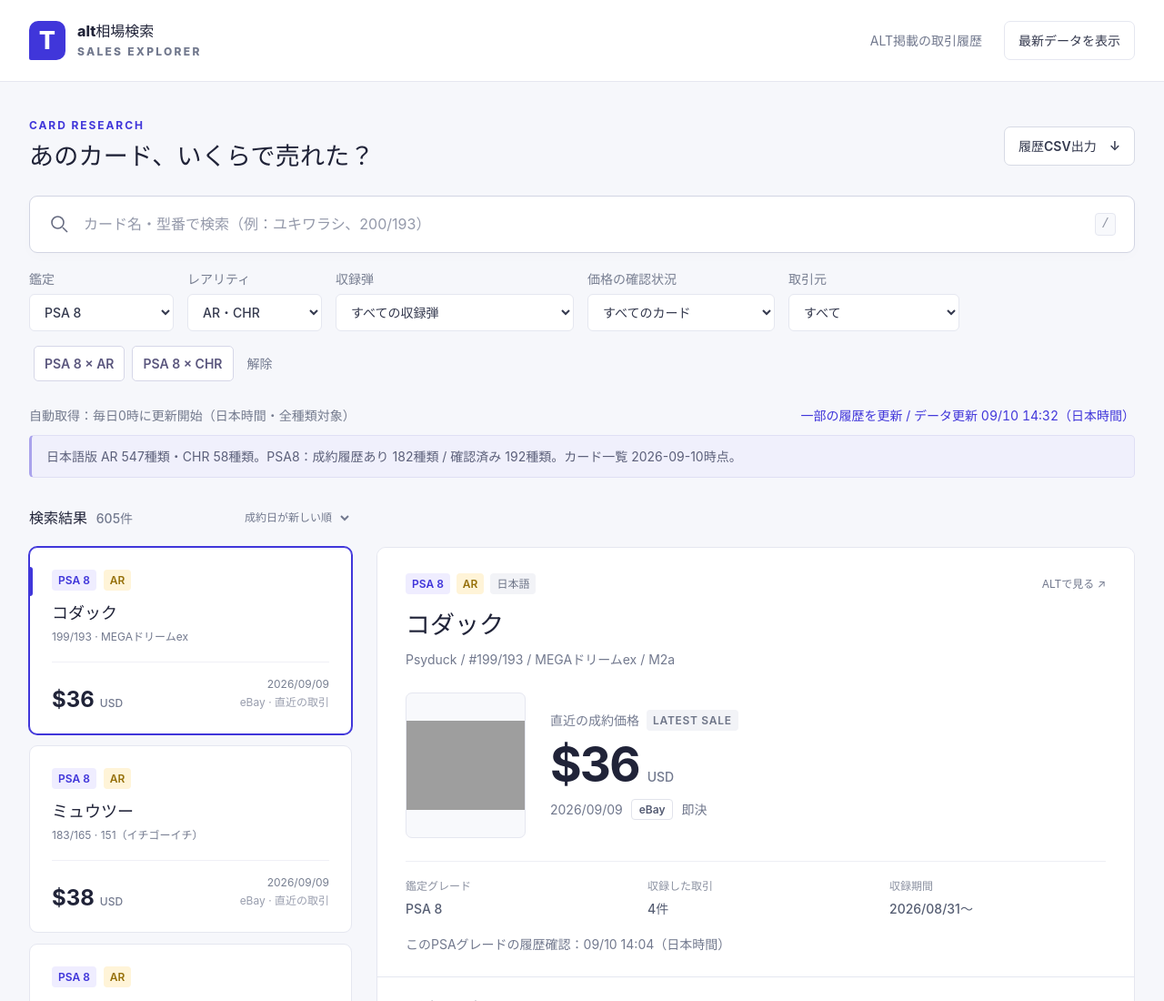
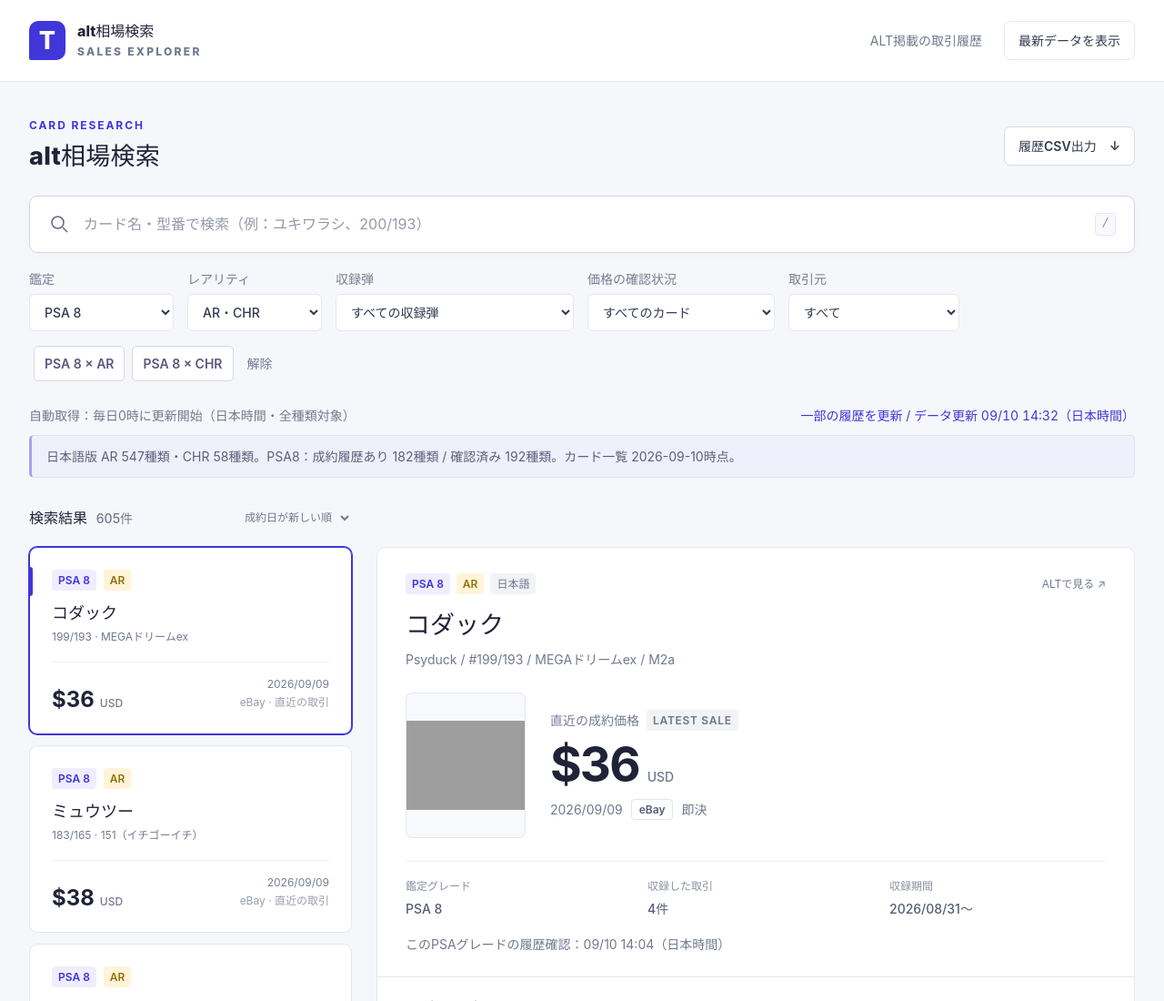
Before and after one commit to M0CH4771/tck-card-sales, a website with bundled scripts: page dist/index.html in a window 1280 px wide. Shown: the top 1100 px of the page at 91% size. Built offline with nearby package versions, Linux system fonts and the light colour scheme; grey boxes are pictures that could not be loaded.

Commit message:
Set main heading to alt相場検索

```diff
--- a/dist/index.html
+++ b/dist/index.html
@@ -13,7 +13,7 @@
   <header class="topbar"><a class="brand" href="./"><span class="brand-icon" aria-hidden="true">T</span><span>alt相場検索<small>SALES EXPLORER</small></span></a><div class="header-right"><span class="top-label">ALT掲載の取引履歴</span><button id="reload" class="button subtle">最新データを表示</button></div></header>
   <main>
     <section class="search-area" aria-labelledby="page-title">
-      <div class="section-heading"><div><p class="eyebrow">CARD RESEARCH</p><h1 id="page-title">あのカード、いくらで売れた？</h1></div><button class="button" id="export" disabled>履歴CSV出力 <span aria-hidden="true">↓</span></button></div>
+      <div class="section-heading"><div><p class="eyebrow">CARD RESEARCH</p><h1 id="page-title">alt相場検索</h1></div><button class="button" id="export" disabled>履歴CSV出力 <span aria-hidden="true">↓</span></button></div>
       <form id="search-form" role="search"><label class="searchbox"><svg aria-hidden="true" viewBox="0 0 24 24"><circle cx="10.5" cy="10.5" r="6.5"/><path d="m16 16 5 5"/></svg><input id="search" type="search" autocomplete="off" placeholder="カード名・型番で検索（例：ユキワラシ、200/193）" aria-label="カード名・型番で検索"><kbd aria-hidden="true">/</kbd></label></form>
       <div class="filters"><label>鑑定<select id="grade"><option value="all">PSA 8・9・10</option><option value="8" selected>PSA 8</option><option value="9">PSA 9</option><option value="10">PSA 10</option></select></label><label>レアリティ<select id="rarity"><option value="all">AR・CHR</option><option>AR</option><option>CHR</option></select></label><label>収録弾<select id="setCode"><option value="all">すべての収録弾</option></select></label><label>価格の確認状況<select id="availability"><option value="all">すべてのカード</option><option value="priced">成約履歴あり</option><option value="unpriced">成約履歴なし・未確認</option></select></label><label>取引元<select id="source"><option value="all">すべて</option><option>ALT</option><option>eBay</option></select></label><div class="presets"><button class="chip" data-preset="AR">PSA 8 × AR</button><button class="chip" data-preset="CHR">PSA 8 × CHR</button><button id="clear" class="text-button">解除</button></div></div>
     </section>
```
